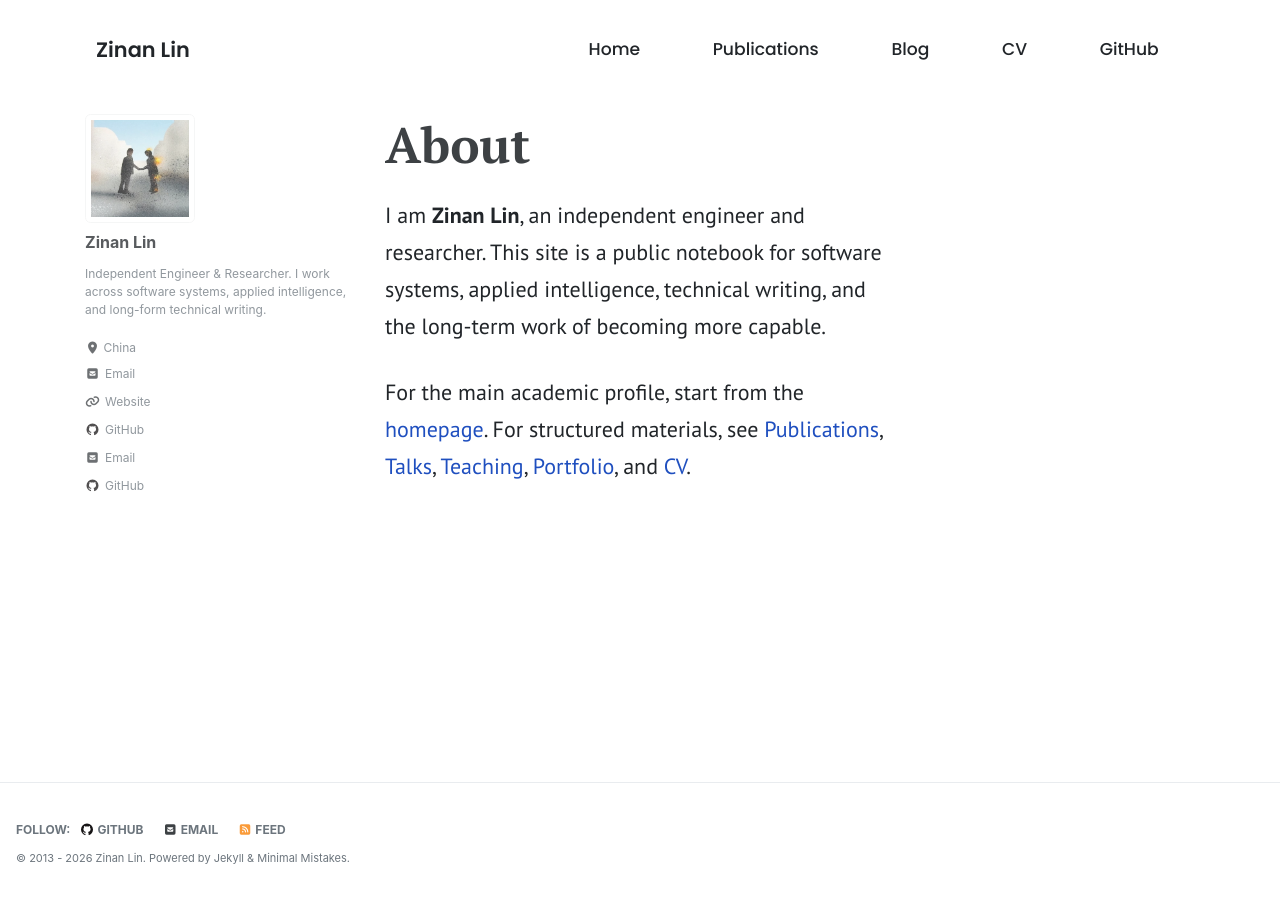
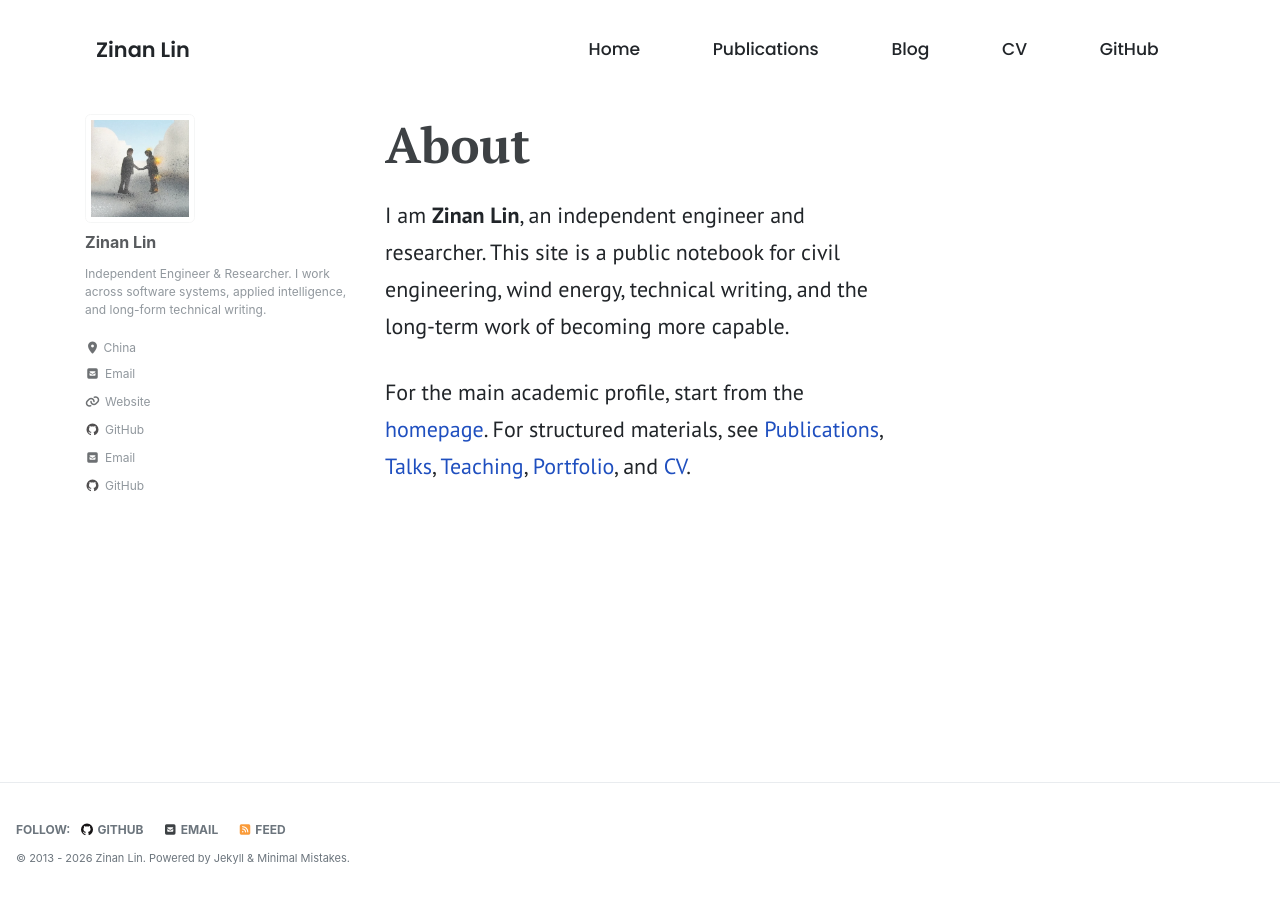
Before and after one commit to znecho9/znecho9.github.io, a Jekyll site: the page built from about.markdown, in a window 1280 px wide. Built offline with Jekyll 4.4.1, drawn with Linux system fonts in a browser that asks for light colours; cached includes are drawn as plain includes.

Commit message:
Revise public notebook focus in about.markdown
Updated the focus of the public notebook to include civil engineering and wind energy.

```diff
--- a/about.markdown
+++ b/about.markdown
@@ -6,7 +6,7 @@ author_profile: true
 ---
 
 I am **Zinan Lin**, an independent engineer and researcher. This site is a
-public notebook for software systems, applied intelligence, technical writing,
+public notebook for civil engineering, wind energy, technical writing,
 and the long-term work of becoming more capable.
 
 For the main academic profile, start from the [homepage](/). For structured
```
